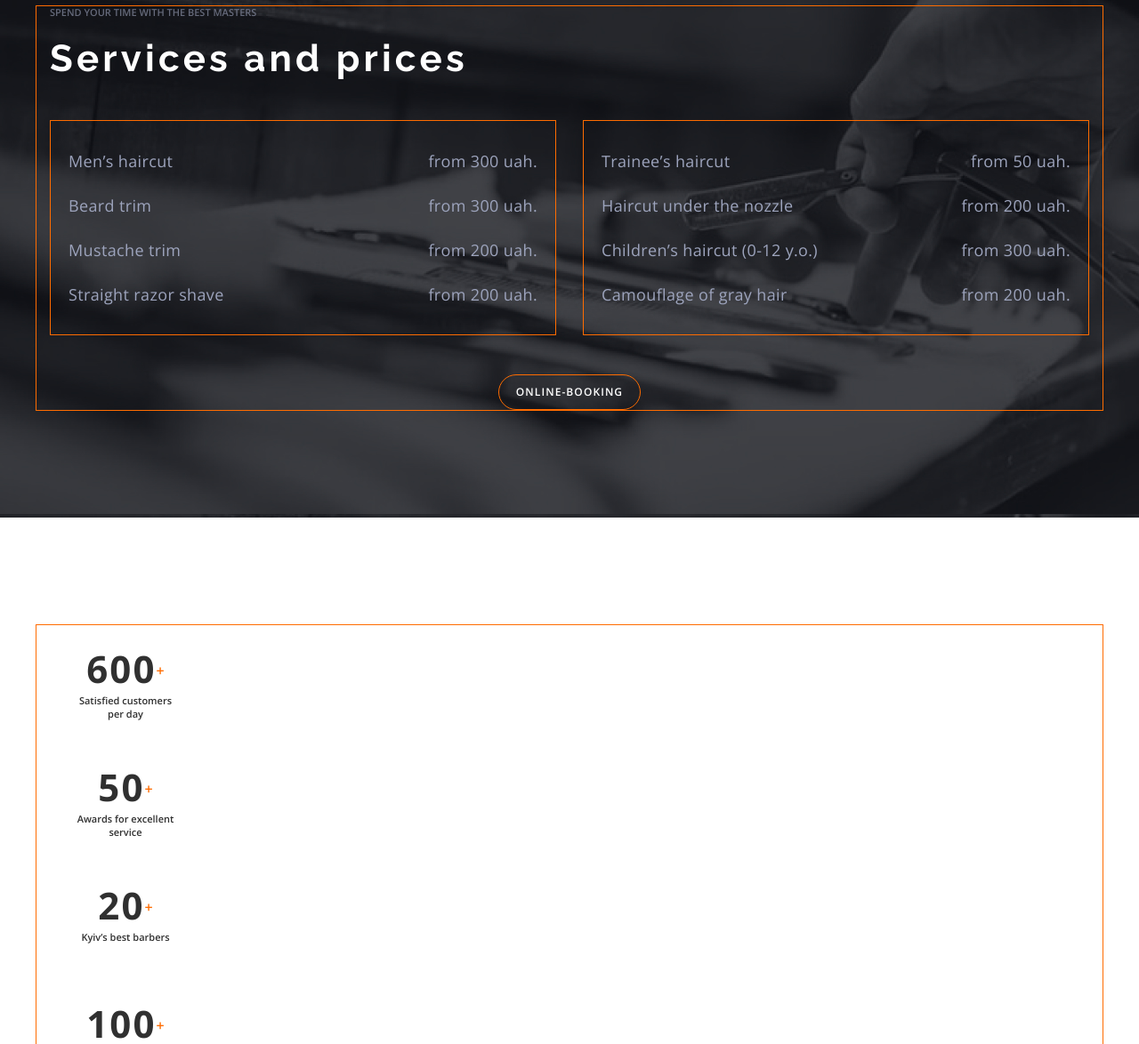
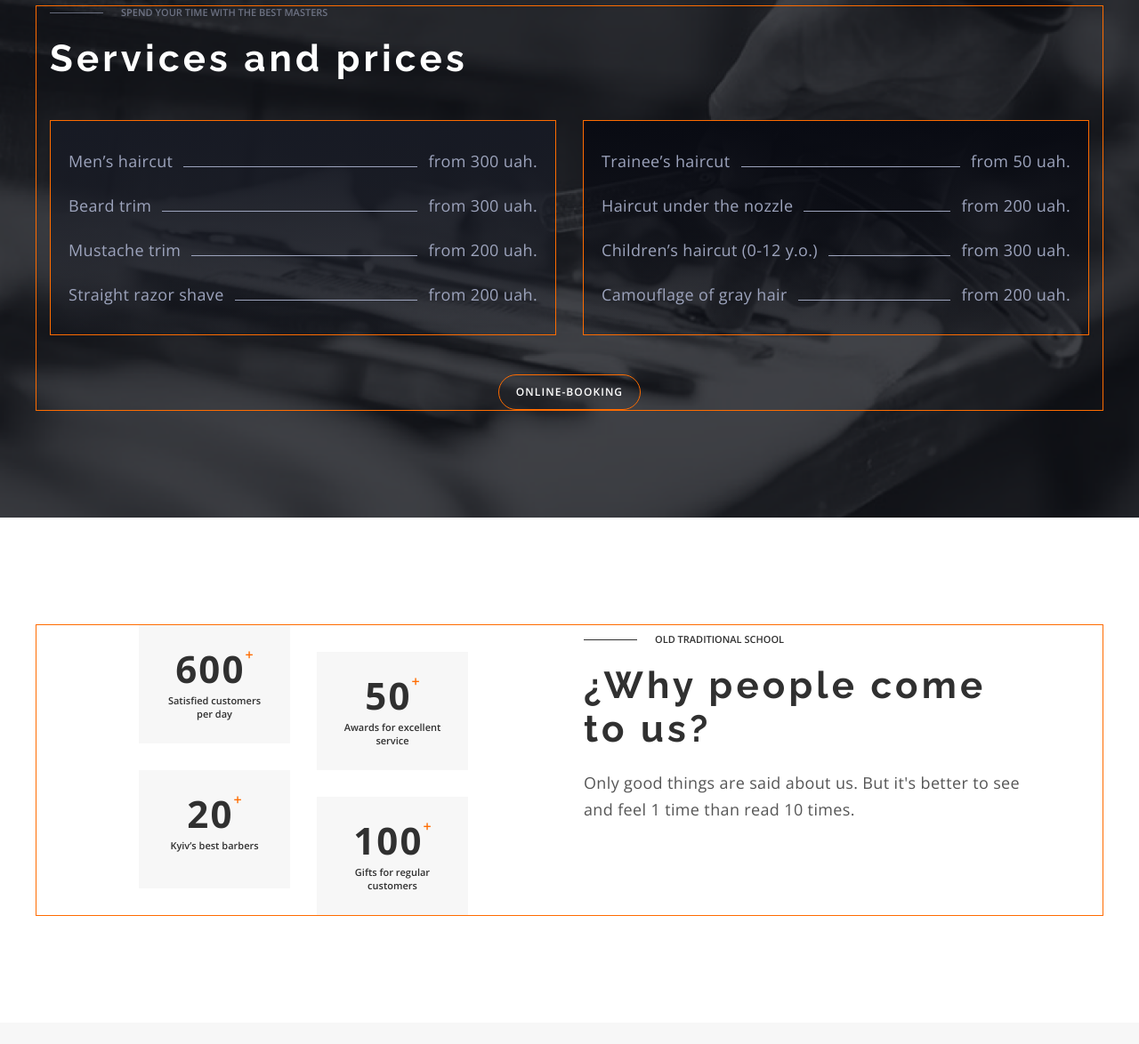
Before and after one commit to Bilous-Oleh/barber-shop, a plain HTML site: page index.html in a window 1280 px wide. Shown: the part 1626-2800 px from the top of the page at 89% size. Drawn offline with nearby package versions, Linux system fonts and the light colour scheme.

Commit message:
Add styles at Contacts, Prices and Benefits

```diff
--- a/css/styles.css
+++ b/css/styles.css
@@ -75,6 +75,18 @@ img {
   font-size: 11px;
   line-height: 1.36;
   text-transform: uppercase;
+  display: flex;
+  align-items: center;
+  gap: 20px;
+}
+
+.uptitle::before {
+  content: "";
+  width: 60px;
+  height: 1px;
+  background-color: currentColor;
+  /* display: block; */
+  /* margin-right: 20px; */
 }
 
 .btn {
@@ -295,10 +307,15 @@ img {
 /* ----------PRICES---------- */
 
 .prices {
-  /* background-color: #111319; */
-  background-image: url(../images/prices.jpg);
+  background-color: #111319;
+  background-image: url(../images/prices.png);
+  background-position: center;
+  background-repeat: no-repeat;
+  background-size: cover;
   padding-top: 120px;
   padding-bottom: 120px;
+  max-width: 1600px;
+  margin: 0 auto;
 }
 
 .prices-uptitle {
@@ -323,10 +340,36 @@ img {
   width: calc((100% - 30px) / 2);
 }
 
+.prices-list:first-child {
+  background-image: linear-gradient(
+    180deg,
+    #171a24 0%,
+    rgba(23, 26, 36, 0.2) 100%
+  );
+}
+
+.prices-list:last-child {
+  background-image: linear-gradient(
+    180deg,
+    #090b13 0%,
+    rgba(9, 11, 19, 0.2) 100%
+  );
+}
+
 .prices-item {
   display: flex;
   justify-content: space-between;
   margin-bottom: 20px;
+  align-items: baseline;
+  gap: 12px;
+}
+
+.prices-item::before {
+  content: "";
+  width: 100px;
+  height: 1px;
+  background-color: #9da4bd;
+  flex-grow: 1;
 }
 
 .prices-item:last-child {
@@ -343,6 +386,10 @@ img {
   line-height: 1.67;
   letter-spacing: 0.02em;
   color: #9da4bd;
+}
+
+.prices-item-text:first-child {
+  order: -1;
 }
 
 .prices-btn {
@@ -364,12 +411,33 @@ img {
   padding-top: 120px;
   padding-bottom: 120px;
 }
+.benefits-container {
+  display: flex;
+  padding-left: 115px;
+  gap: 130px;
+}
+
+.benefits-list {
+  display: flex;
+  width: 370px;
+  flex-wrap: wrap;
+  flex-shrink: 0;
+}
 
 .benefits-item {
   width: 170px;
   height: 133px;
   padding: 20px 24px;
   text-align: center;
+  background-color: #f7f7f7;
+}
+
+.benefits-item:nth-child(odd) {
+  margin-right: 30px;
+}
+
+.benefits-item:nth-child(even) {
+  margin-top: 30px;
 }
 
 .benefits-count {
@@ -387,6 +455,9 @@ img {
   line-height: calc(22 / 16);
   text-align: center;
   color: #ff6c00;
+  vertical-align: top;
+  display: inline-block;
+  padding-top: 10px;
 }
 
 .benefits-item-text {
@@ -397,6 +468,10 @@ img {
   color: #303030;
 }
 
+.benefits-wrap {
+  max-width: 500px;
+  padding-top: 9px;
+}
 .benefits-uptitle {
   color: #303030;
   margin-bottom: 20px;
@@ -420,6 +495,8 @@ img {
   padding-top: 120px;
   padding-bottom: 120px;
   background-color: #f7f7f7;
+  max-width: 1600px;
+  margin: 0 auto;
 }
 
 .barbers-uptitle {
@@ -511,14 +588,49 @@ img {
   width: calc((100% - 90px) / 4);
 }
 
+.contacts-wrap {
+  background-color: #191c26;
+  max-width: 1600px;
+  margin: 0 auto;
+}
+
+.contacts-wrap > .container {
+  display: flex;
+}
+/* ------------ONLINE----------- */
+
+.online {
+  width: calc(50% + 15px);
+  padding-top: 130px;
+
+}
+
+.online-title {
+  color: #ffffff;
+}
+
 /* ------------CONTACTS----------- */
 
 .contacts {
   background-color: #303030;
+  width: calc(50% - 15px);
+  padding-top: 130px;
+  padding-bottom: 120px;
+  padding-left: 100px;
 }
 
 .contacts-title {
   color: #ffffff;
+  margin-bottom: 40px;
+}
+
+.contacts-address {
+  font-style: inherit;
+  margin-bottom: 70px;
+}
+
+.contacts-iten:not(:last-child) {
+  gap: 20px;
 }
 
 .contacts-link {
@@ -527,20 +639,9 @@ img {
   letter-spacing: 0.02em;
   color: #9da4bd;
 }
-
-.contacts-address {
-  font-style: inherit;
-}
-
-.contacts-link {
-  font-size: 18px;
-  line-height: calc(30 / 18);
-  letter-spacing: 0.02em;
-  color: #9da4bd;
-}
-
 .contacts-uptitle {
   color: #ffffff;
+  margin-bottom: 20px;
 }
 
 .contacts-text {
@@ -555,6 +656,9 @@ img {
 .footer {
   padding-top: 56px;
   padding-bottom: 56px;
+  max-width: 1600px;
+  margin: 0 auto;
+  background-color: #f7f7f7;
 }
 
 .footer-container {
--- a/index.html
+++ b/index.html
@@ -180,7 +180,7 @@
       </section>
 
       <section class="benefits">
-        <div class="container">
+        <div class="container benefits-container">
           <ul class="benefits-list">
             <li class="benefits-item">
               <span class="benefits-count">600</span
@@ -203,7 +203,7 @@
               <p class="benefits-item-text">Gifts for regular customers</p>
             </li>
           </ul>
-          <div>
+          <div class="benefits-wrap">
             <p class="benefits-uptitle uptitle">Old traditional school</p>
             <h2 class="section-title benefits-title">
               ¿Why people come to us?
@@ -466,8 +466,13 @@
         </div>
       </section>
 
+      <div class="contacts-wrap">
+        <div class="container">
+          <section class="online">
+            <h2 class="online-title section-title">Online-booking</h2>
+          </section>
           <section class="contacts" id="contacts">
-        <div class="container">
+            <div>
               <h2 class="contacts-title section-title">Contacts</h2>
               <address class="contacts-address">
                 <ul class="contacts-list">
@@ -486,7 +491,9 @@
                     >
                   </li>
                   <li class="contacts-item">
-                <a class="contacts-link link" href="mailto:barbershop@email.com"
+                    <a
+                      class="contacts-link link"
+                      href="mailto:barbershop@email.com"
                       >barbershop@email.com</a
                     >
                   </li>
@@ -496,6 +503,9 @@
               <p class="contacts-text">Every day from 9:00 to 22:00</p>
             </div>
           </section>
+
+        </div>
+      </div>
     </main>
 
     <footer class="footer">
```
Also changed, not shown: images/prices.png (added). Lines whose indentation alone changed are shown as unchanged.
